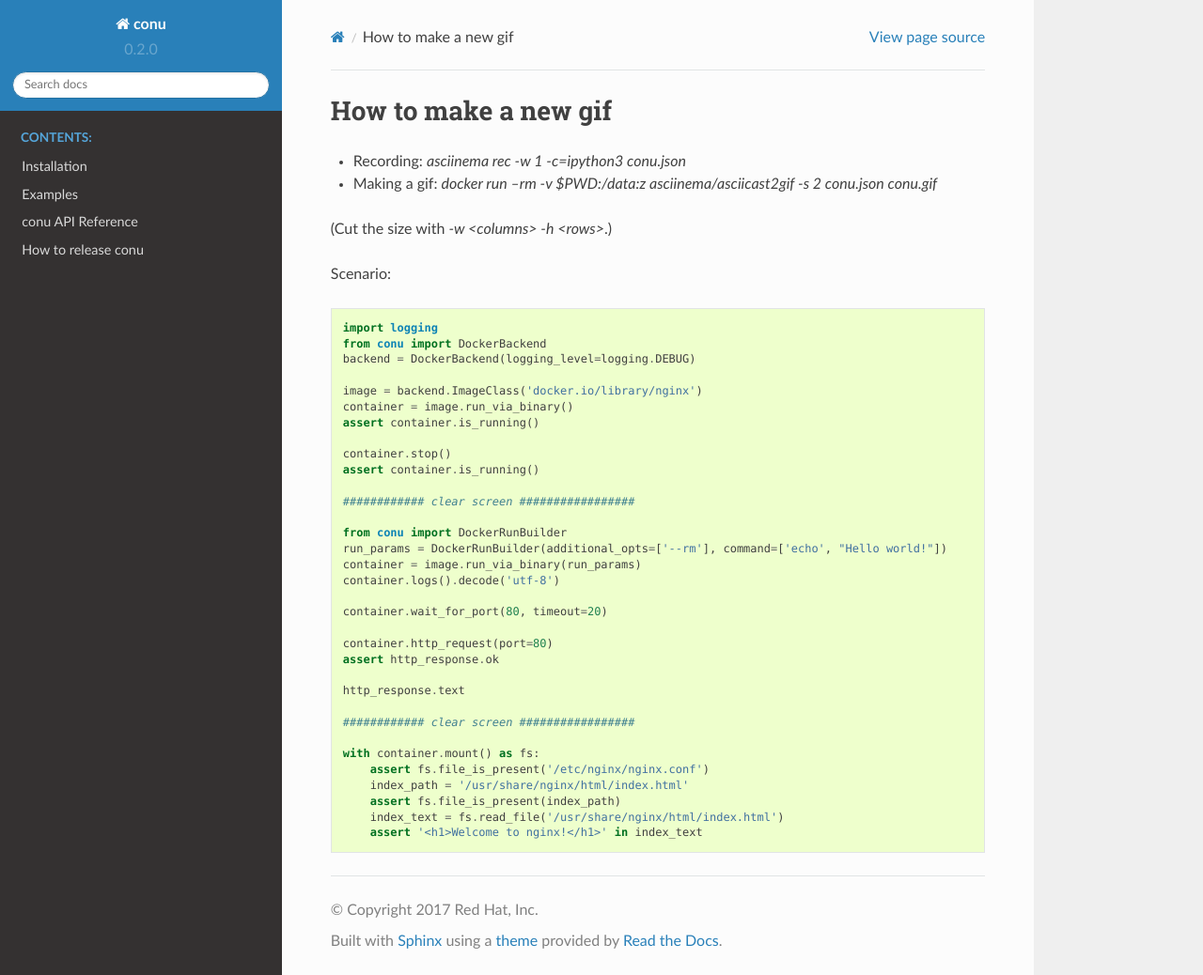
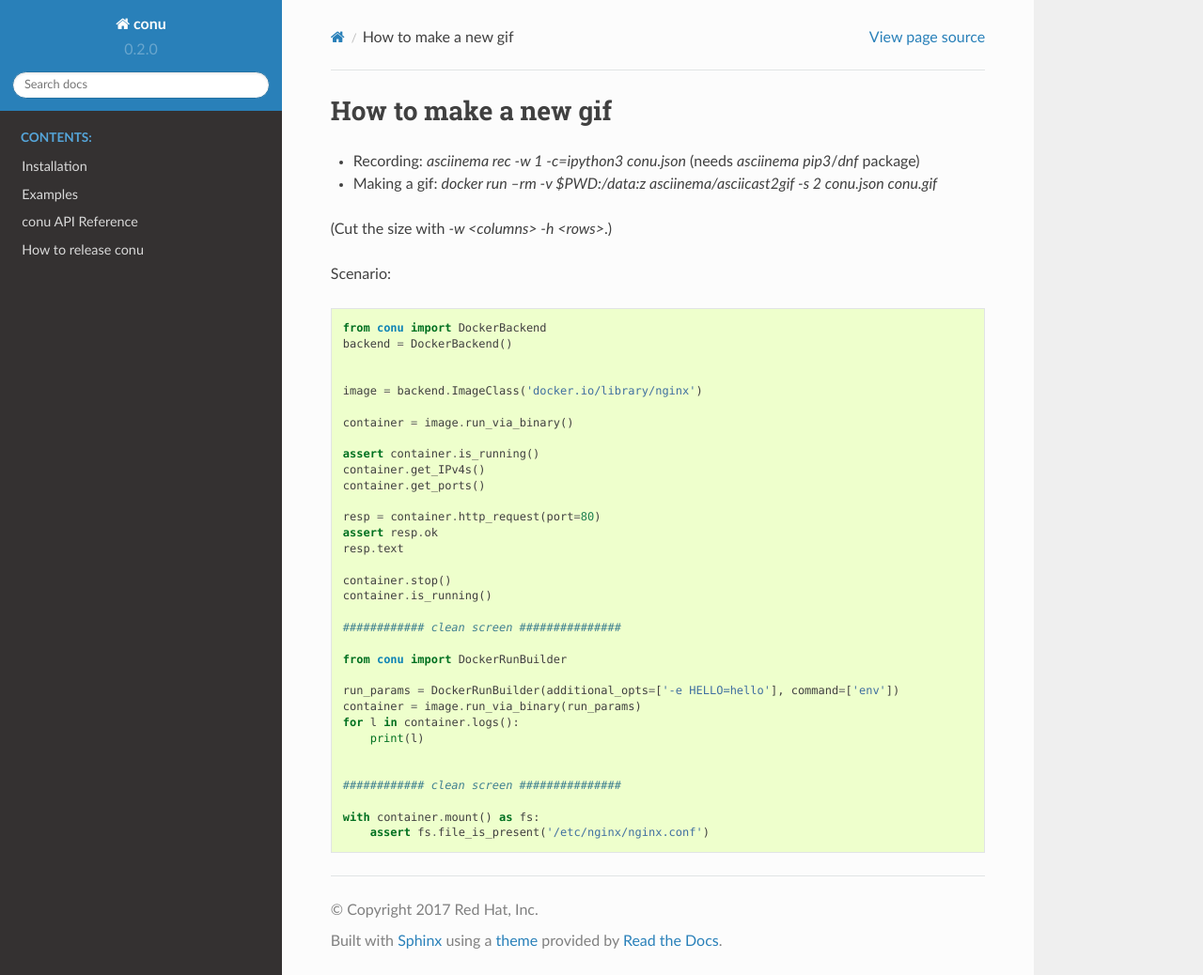
Before and after one commit to user-cont/conu, a Sphinx documentation site: the page built from docs/source/asciinema.rst, in a window 1280 px wide and 1038 px high. Shown: the whole window at 94% size. Built offline with Sphinx 7.4.7 and the Read the Docs theme 2.0.0, drawn with Linux system fonts in a browser that asks for light colours.

Commit message:
Correct tutorial for gif
Signed-off-by: lachmanfrantisek <flachman@redhat.com>

```diff
--- a/docs/source/asciinema.rst
+++ b/docs/source/asciinema.rst
@@ -1,7 +1,7 @@
 How to make a new gif
 =====================
 
-* Recording: `asciinema rec -w 1 -c=ipython3 conu.json`
+* Recording: `asciinema rec -w 1 -c=ipython3 conu.json` (needs `asciinema` `pip3`/`dnf` package)
 * Making a gif: `docker run --rm -v $PWD:/data:z asciinema/asciicast2gif -s 2 conu.json conu.gif`
 
 (Cut the size with `-w <columns> -h <rows>`.)
@@ -11,36 +11,36 @@ Scenario:
 
 .. code-block:: python
 
-    import logging
     from conu import DockerBackend
-    backend = DockerBackend(logging_level=logging.DEBUG)
+    backend = DockerBackend()
+
 
     image = backend.ImageClass('docker.io/library/nginx')
+
     container = image.run_via_binary()
+
     assert container.is_running()
+    container.get_IPv4s()
+    container.get_ports()
+
+    resp = container.http_request(port=80)
+    assert resp.ok
+    resp.text
 
     container.stop()
-    assert container.is_running()
+    container.is_running()
 
-    ############ clear screen #################
+    ############ clean screen ###############
 
     from conu import DockerRunBuilder
-    run_params = DockerRunBuilder(additional_opts=['--rm'], command=['echo', "Hello world!"])
+
+    run_params = DockerRunBuilder(additional_opts=['-e HELLO=hello'], command=['env'])
     container = image.run_via_binary(run_params)
-    container.logs().decode('utf-8')
+    for l in container.logs():
+        print(l)
 
-    container.wait_for_port(80, timeout=20)
 
-    container.http_request(port=80)
-    assert http_response.ok
-
-    http_response.text
-
-    ############ clear screen #################
+    ############ clean screen ###############
 
     with container.mount() as fs:
         assert fs.file_is_present('/etc/nginx/nginx.conf')
-        index_path = '/usr/share/nginx/html/index.html'
-        assert fs.file_is_present(index_path)
-        index_text = fs.read_file('/usr/share/nginx/html/index.html')
-        assert '<h1>Welcome to nginx!</h1>' in index_text
```
